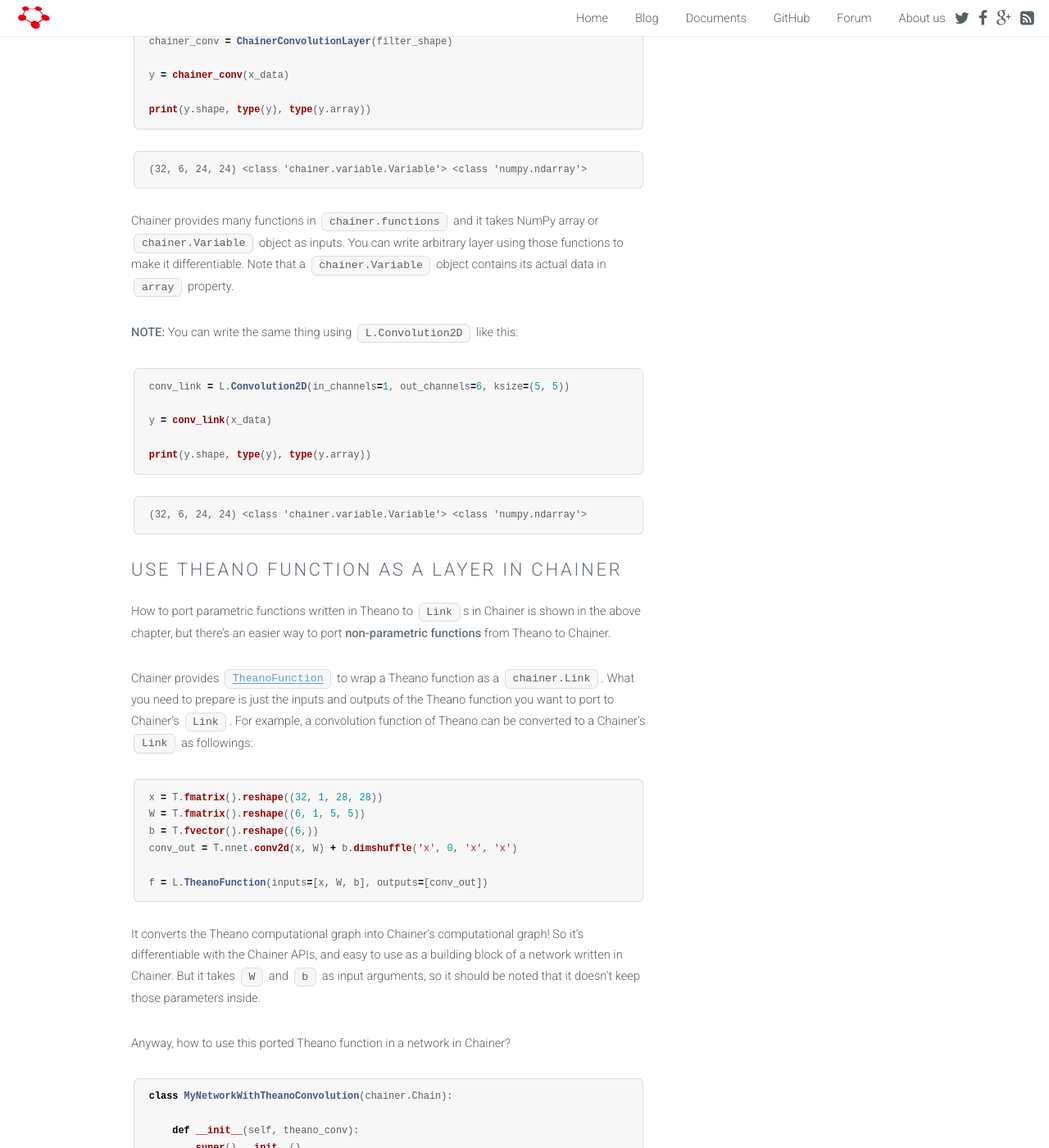
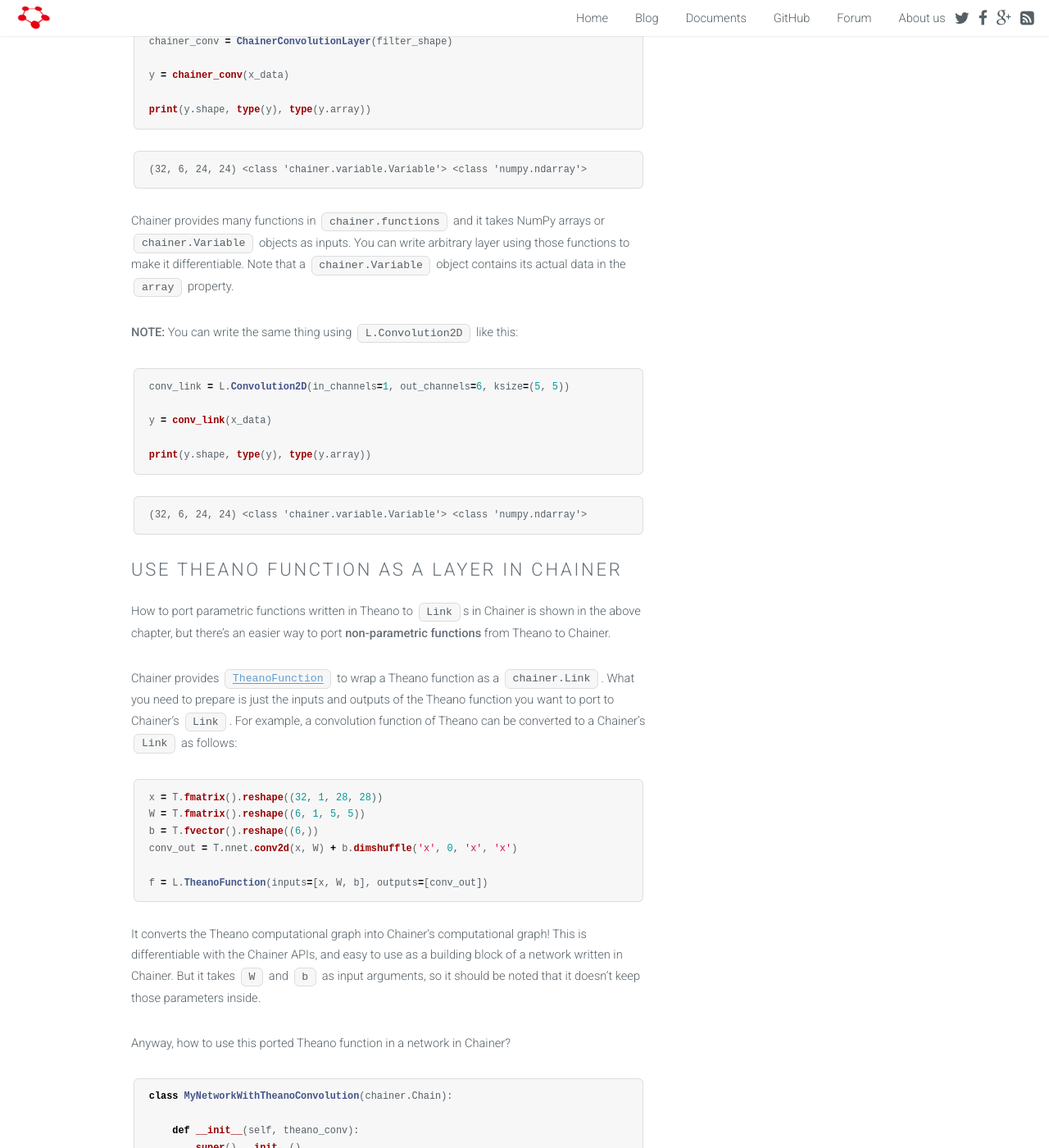
Before and after one commit to chainer/chainer.org, a Jekyll site: the page built from _posts/2017-10-06-chainer-for-theano-users.md, in a window 1280 px wide and 1400 px high, scrolled down 3628 px. Shown: the whole window at 82% size. Built offline with Jekyll 4.4.1, drawn with Linux system fonts in a browser that asks for light colours.

Commit message:
Update 2017-10-06-chainer-for-theano-users.md

````diff
--- a/_posts/2017-10-06-chainer-for-theano-users.md
+++ b/_posts/2017-10-06-chainer-for-theano-users.md
@@ -154,7 +154,7 @@ print(y.shape, type(y), type(y.array))
     (32, 6, 24, 24) <class 'chainer.variable.Variable'> <class 'numpy.ndarray'>
 
 
-Chainer provides many functions in `chainer.functions` and it takes NumPy array or `chainer.Variable` object as inputs. You can write arbitrary layer using those functions to make it differentiable. Note that a `chainer.Variable` object contains its actual data in `array` property.
+Chainer provides many functions in `chainer.functions` and it takes NumPy arrays or `chainer.Variable` objects as inputs. You can write arbitrary layer using those functions to make it differentiable. Note that a `chainer.Variable` object contains its actual data in the `array` property.
 
 **NOTE:**
 You can write the same thing using `L.Convolution2D` like this:
@@ -175,7 +175,7 @@ print(y.shape, type(y), type(y.array))
 
 How to port parametric functions written in Theano to `Link`s in Chainer is shown in the above chapter, but there's an easier way to port **non-parametric functions** from Theano to Chainer.
 
-Chainer provides [`TheanoFunction`](https://docs.chainer.org/en/latest/reference/generated/chainer.links.TheanoFunction.html?highlight=Theano) to wrap a Theano function as a `chainer.Link`. What you need to prepare is just the inputs and outputs of the Theano function you want to port to Chainer's `Link`. For example, a convolution function of Theano can be converted to a Chainer's `Link` as followings:
+Chainer provides [`TheanoFunction`](https://docs.chainer.org/en/latest/reference/generated/chainer.links.TheanoFunction.html?highlight=Theano) to wrap a Theano function as a `chainer.Link`. What you need to prepare is just the inputs and outputs of the Theano function you want to port to Chainer's `Link`. For example, a convolution function of Theano can be converted to a Chainer's `Link` as follows:
 
 
 ```python
@@ -188,7 +188,7 @@ f = L.TheanoFunction(inputs=[x, W, b], outputs=[conv_out])
 ```
 
 
-It converts the Theano computational graph into Chainer's computational graph! So it's differentiable with the Chainer APIs, and easy to use as a building block of a network written in Chainer. But it takes `W` and `b` as input arguments, so it should be noted that it doesn't keep those parameters inside.
+It converts the Theano computational graph into Chainer's computational graph! This is differentiable with the Chainer APIs, and easy to use as a building block of a network written in Chainer. But it takes `W` and `b` as input arguments, so it should be noted that it doesn't keep those parameters inside.
 
 Anyway, how to use this ported Theano function in a network in Chainer?
 
````
